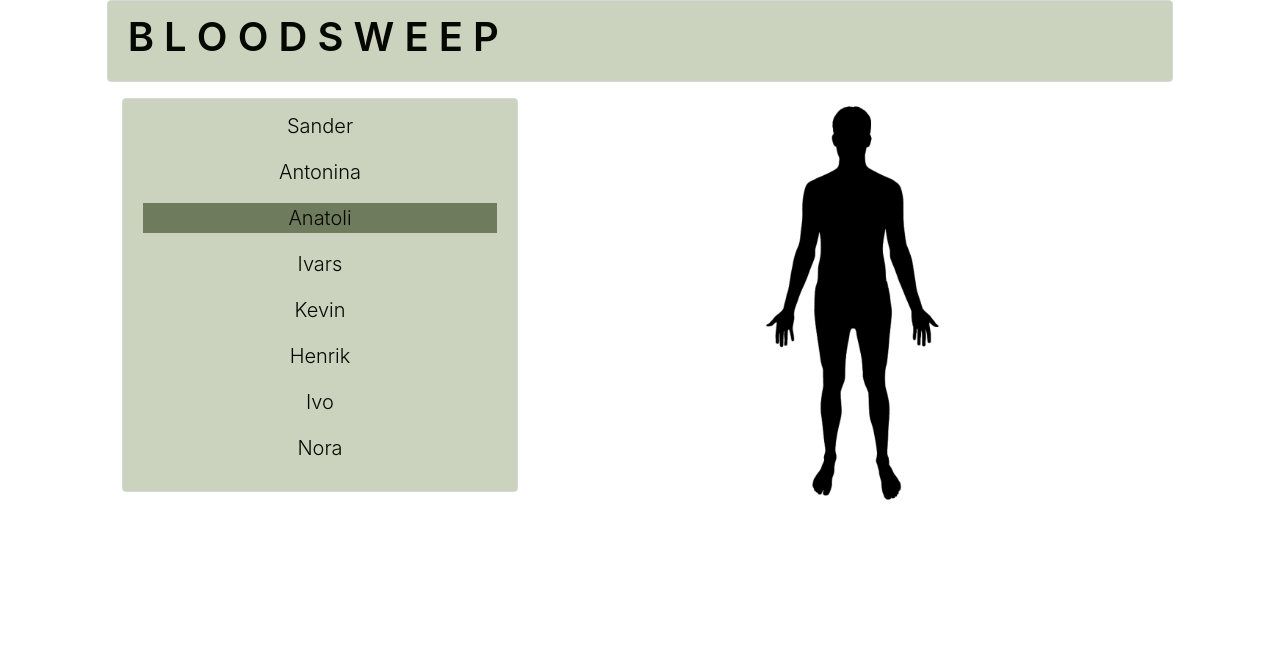
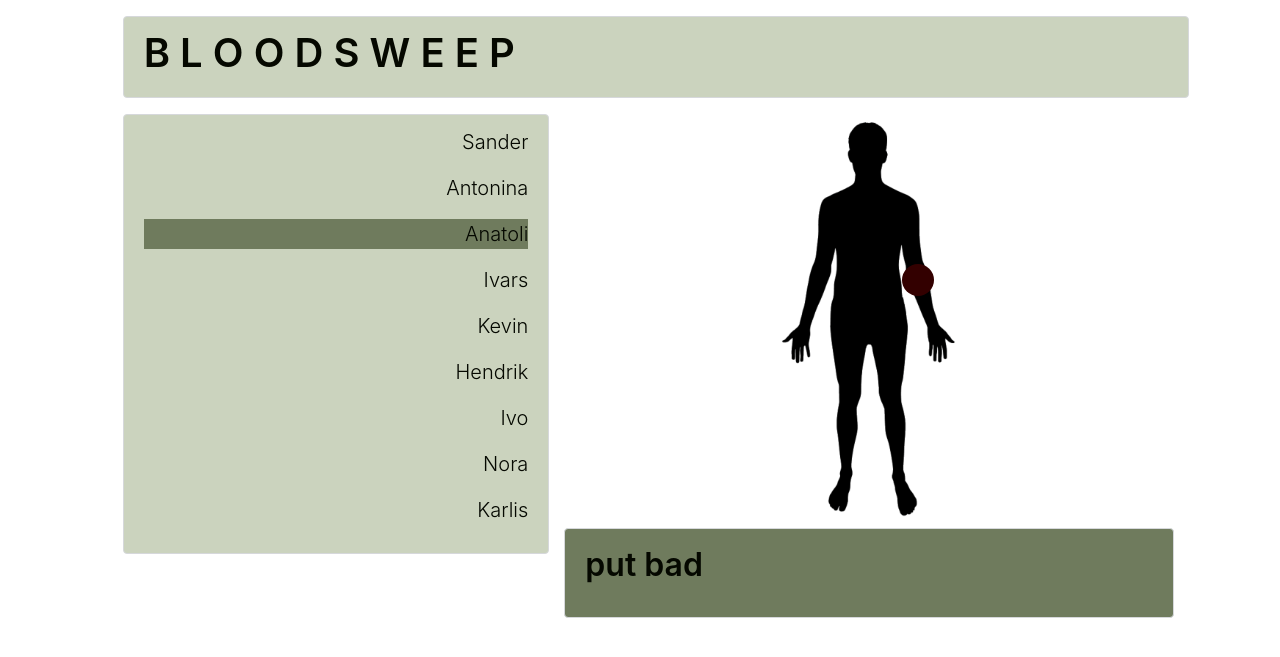
Before and after one commit to KaptenTiiguDev/uniform, a Flask app: page / in a window 1280 px wide. Shown: the top 657 px of the page. Run offline with Flask 2, Linux system fonts and the light colour scheme; data that the repository does not hold is empty; some libraries are stand-ins or nearby versions.

Commit message:
better design

```diff
--- a/server.py
+++ b/server.py
@@ -25,7 +25,7 @@ class BodyPartInjuryDetector:
                 'inj': 2 if self.is_removed else 1,
                 'advice': 'Put on a tourniquet and evacuate.' if self.is_removed else 'Put a bandage on.'
             }
-        return {}
+        return {'no':'armLeft','inj':1,'advice':'put bad'}
 
 
 right_arm = BodyPartInjuryDetector('armRight')
--- a/templates/index.html
+++ b/templates/index.html
@@ -8,25 +8,26 @@
         <title>Bloodsweep</title>
     </head>
     <body>
-        <div class="container-fluid">
+        <div class="container-fluid m-3">
 
             <div class="row justify-content-center">
-                <div class="col-md-10 pull-left  alert alert-secondary">
+                <div class="col-md-10 pull-center alert alert-secondary">
                     <h1>B L O O D S W E E P</h1>
                 </div>
-            </div>
+           </div>
 
             <div class="row justify-content-center">
-                <div class="col-md-4 text-center" style="height:100%;">
-                    <div class="col-md-12 alert alert-secondary">
+                <div class="col-md-4 text-right p-0" style="height:100%;">
+                    <div class="col-md-12 alert alert-secondary text-white">
                         <p class="lead">Sander</p>
                         <p class="lead">Antonina</p>
                         <p class="lead" style="background-color:#6F7B5D;">Anatoli</p>
                         <p class="lead">Ivars</p>
                         <p class="lead">Kevin</p>
-                        <p class="lead">Henrik</p>
+                        <p class="lead">Hendrik</p>
                         <p class="lead">Ivo</p>
                         <p class="lead">Nora</p>
+			<p class="lead">Karlis</p>
                     </div>
                 </div>
                 <div class="col-md-6">
@@ -50,6 +51,7 @@
                 </div>
             </div>
 
+
 <!--             <div class="row justify-content-center" id="injury-info-container">
                 <div class="col-md-6 alert alert-secondary">
                     <p class="lead" id="injury-info-text"></p>
```
